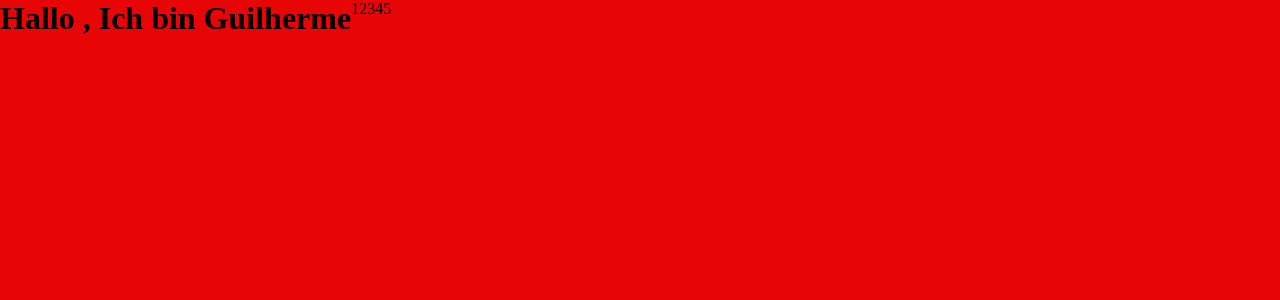
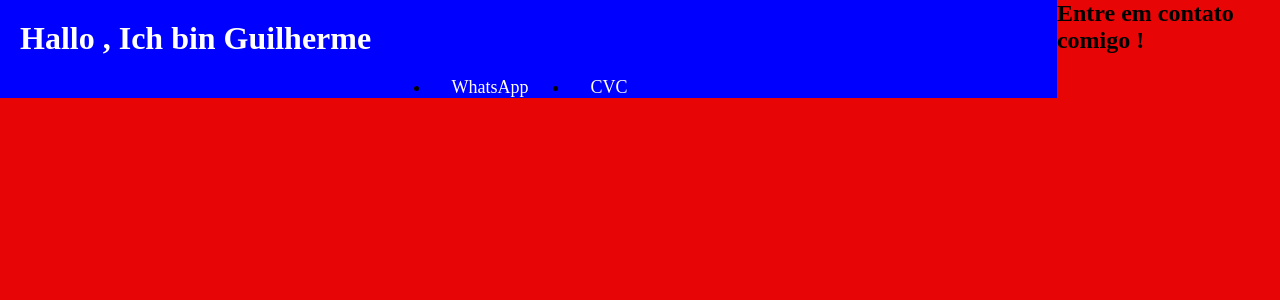
Before and after one commit to GuilhermeStn/PROJETO-COTAS, a Flask app: page /contato in a window 1280 px wide. Shown: the top 300 px of the page. Run offline with Flask 3, Linux system fonts and the light colour scheme.

Commit message:
criando contato
configurar css

```diff
--- a/static/contato.css
+++ b/static/contato.css
@@ -8,3 +8,27 @@ body{
     background-color: rgb(231, 5, 5);
     display: flex;
 }
+
+nav{
+    display: flex;
+    justify-content: center;
+    align-items: center;
+    gap:10px;
+}
+
+nav li a {
+    margin: 0 15px;
+    text-decoration: none;
+    color:white;
+    font-size: 18px;
+
+}
+header{
+    background-color: blue;
+    width: 100%;
+    align-items: center;
+}
+header h1 {
+    color: white;
+    padding: 20px;
+}
--- a/templates/contato.html
+++ b/templates/contato.html
@@ -7,23 +7,25 @@
     <title>Contato</title>
 </head>
 <body>
-    <h1>
-        Hallo , Ich bin Guilherme
-    </h1>
-    <div class="pratica">
-        1
-    </div>
-    <div class="pratica">
-        2
-    </div>
-    <div class="pratica">
-        3
-    </div>
-    <div class="pratica">
-        4
-    </div>
-    <div class="pratica">
-        5
-    </div>
+    <header>
+        <h1>
+            Hallo , Ich bin Guilherme
+        </h1>
+        <nav>
+            <li>
+                <a href="#">WhatsApp</a>
+            </li>
+            <li>
+                <a href="#">CVC</a>
+            </li>
+        </nav>
+    </header>
+    <main>
+        <section id="back-img">
+            <h2>
+                Entre em contato comigo !
+            </h2>
+        </section>
+    </main>
 </body>
 </html>
```
